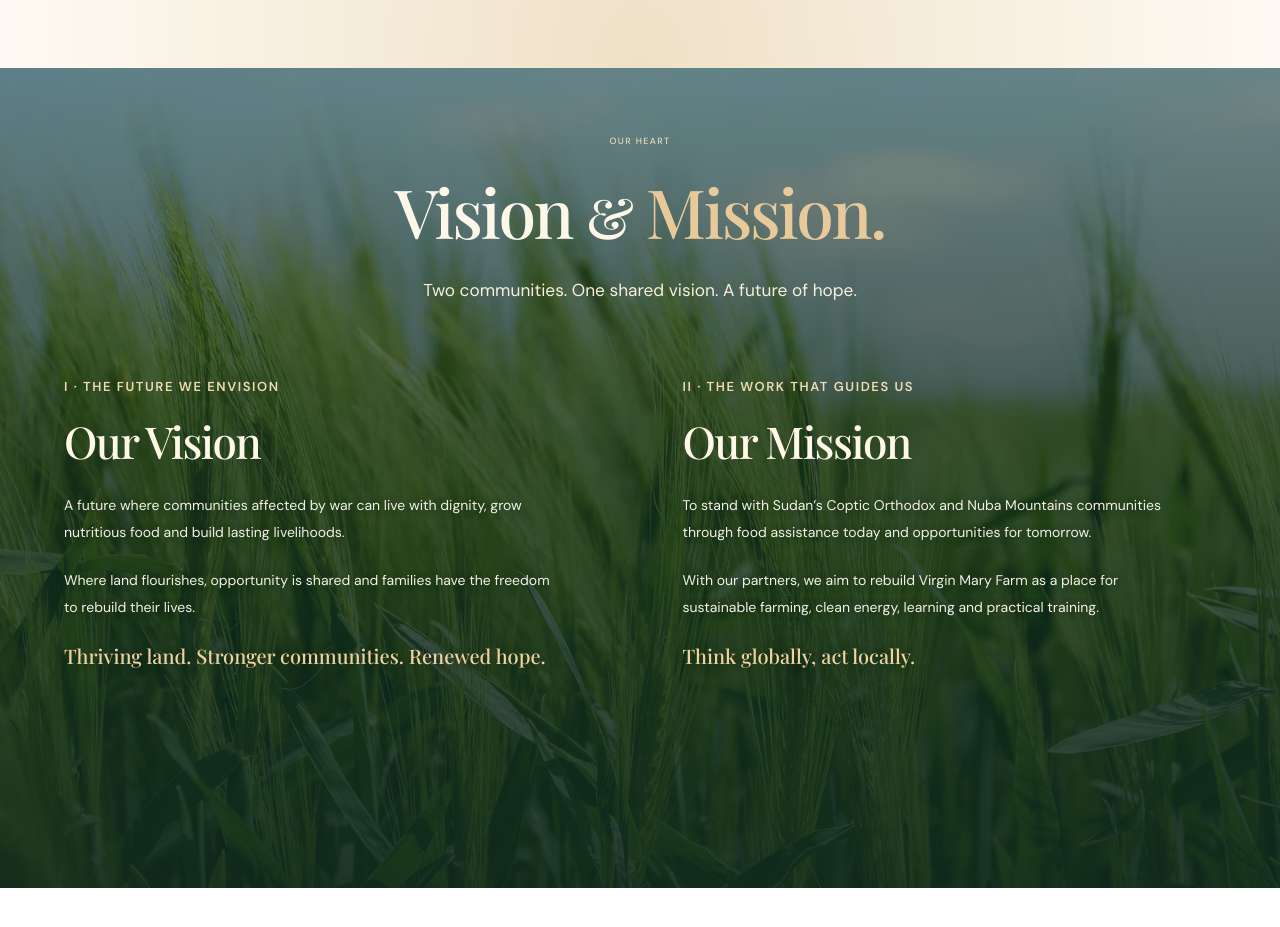
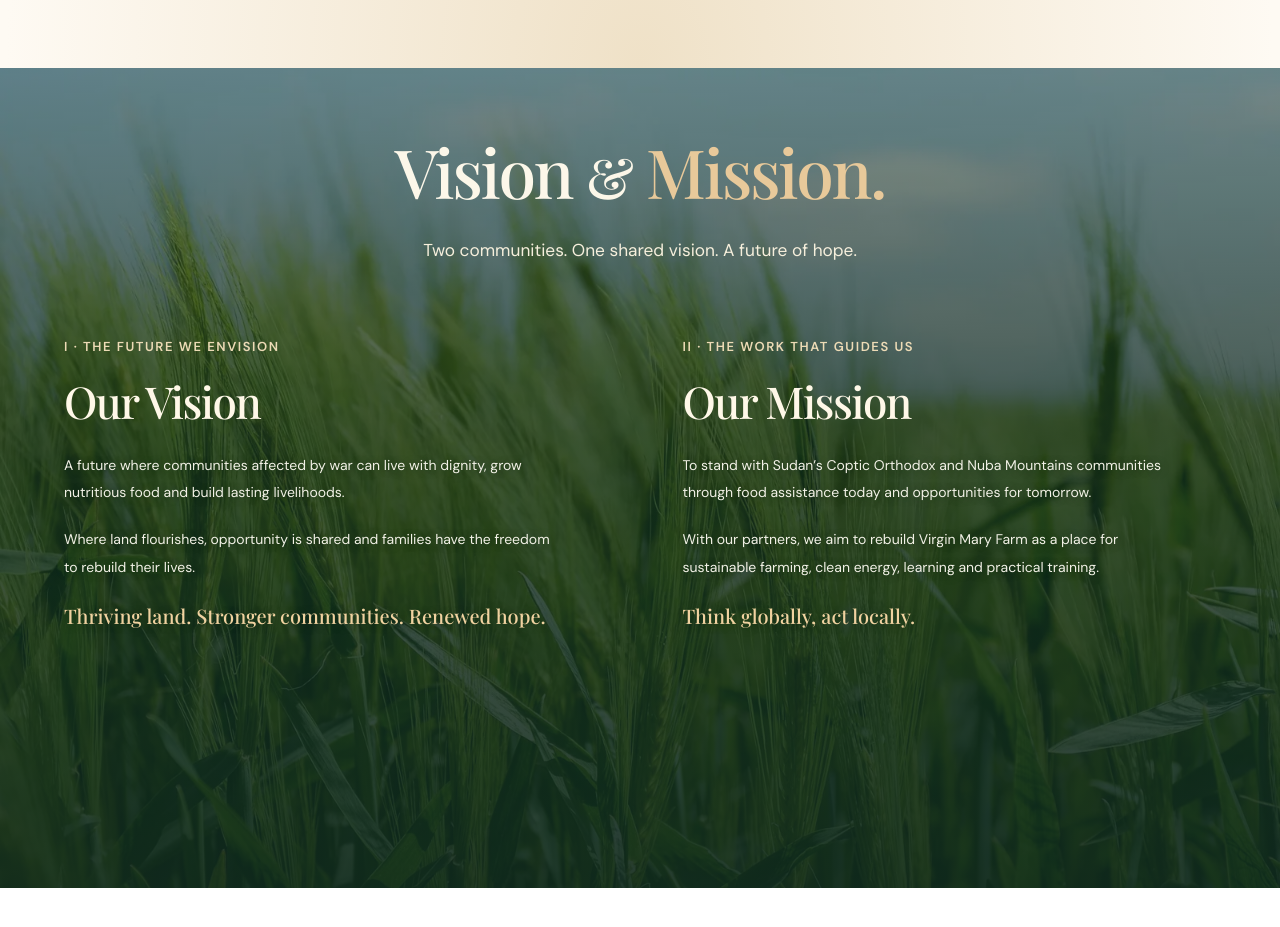
Before and after one commit to Hero988/RiseMeUp, a React (Vite) app: page / in a window 1280 px wide. Shown: the part 2840-3767 px from the top of the page. Built offline with nearby package versions, Linux system fonts and the light colour scheme; a web font is replaced by a local one.

Commit message:
Remove Our heart label from Vision and Mission section

```diff
--- a/src/components/ClassicSections.tsx
+++ b/src/components/ClassicSections.tsx
@@ -36,7 +36,6 @@ export function ClassicVision() {
   return <section id="vision-mission" className="section classic-vision rm-field-vision" aria-labelledby="vision-mission-title">
     <div className="container">
       <div className="section-head">
-        <p className="eyebrow">Our heart</p>
         <h2 id="vision-mission-title">Vision <span>&amp;</span> <em>Mission.</em></h2>
         <p>Two communities. One shared vision. A future of hope.</p>
       </div>
```
